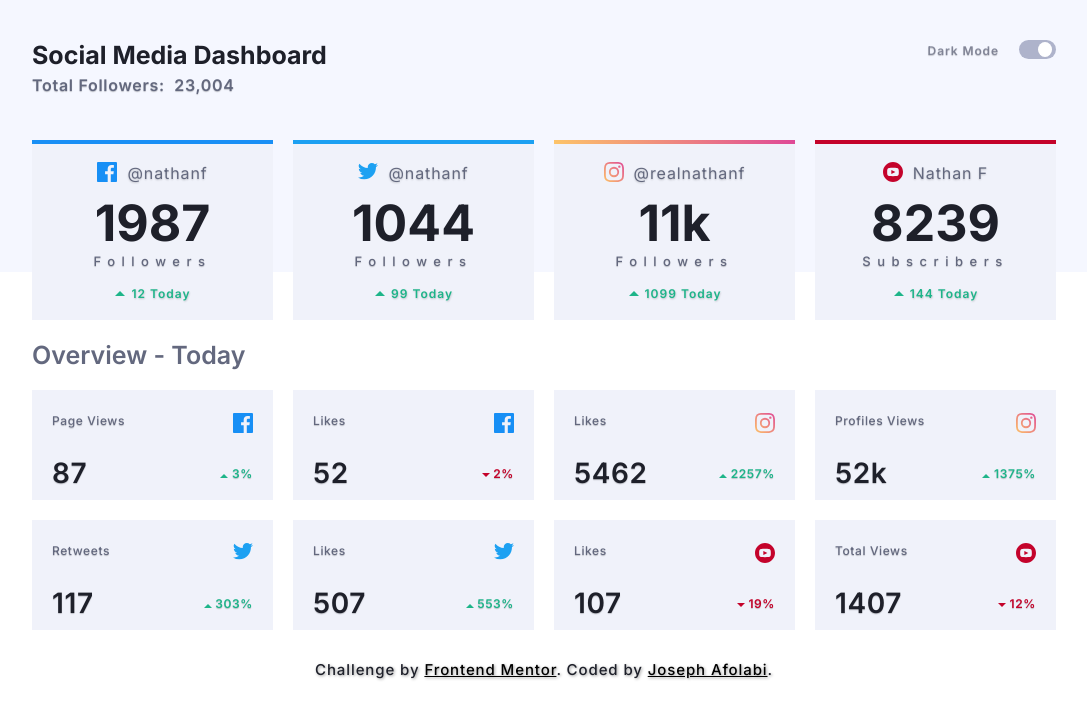
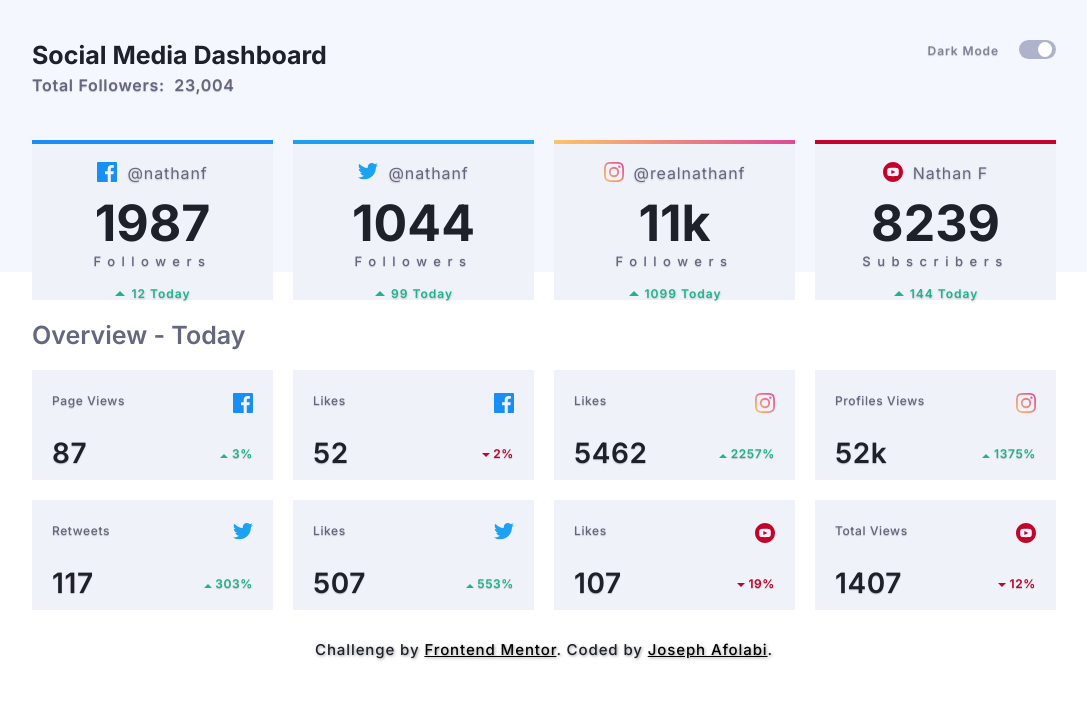
Before and after one commit to Afolabi-bit/social-media-dashboard, a plain HTML site: page index.html in a window 1280 px wide. Shown: the whole page, without its empty margins (96-1183 px from the left). Drawn offline with Linux system fonts and the light colour scheme.

Commit message:
second commit

```diff
--- a/style.css
+++ b/style.css
@@ -161,7 +161,7 @@ img {
   width: 100%;
   padding-top: 40px;
   grid-template-columns: repeat(4, 1fr);
-  grid-template-rows: 180px;
+  grid-template-rows: 160px;
   grid-gap: 20px;
 }
 
```
